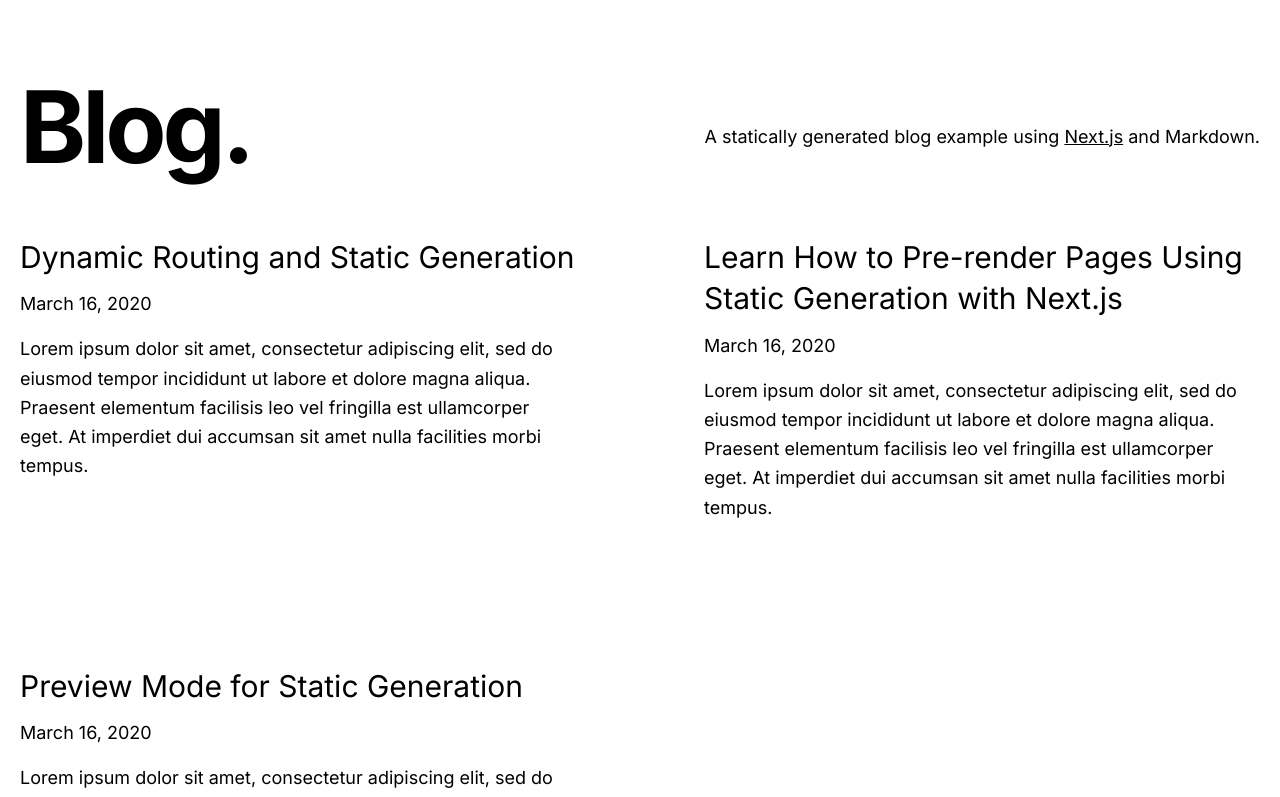
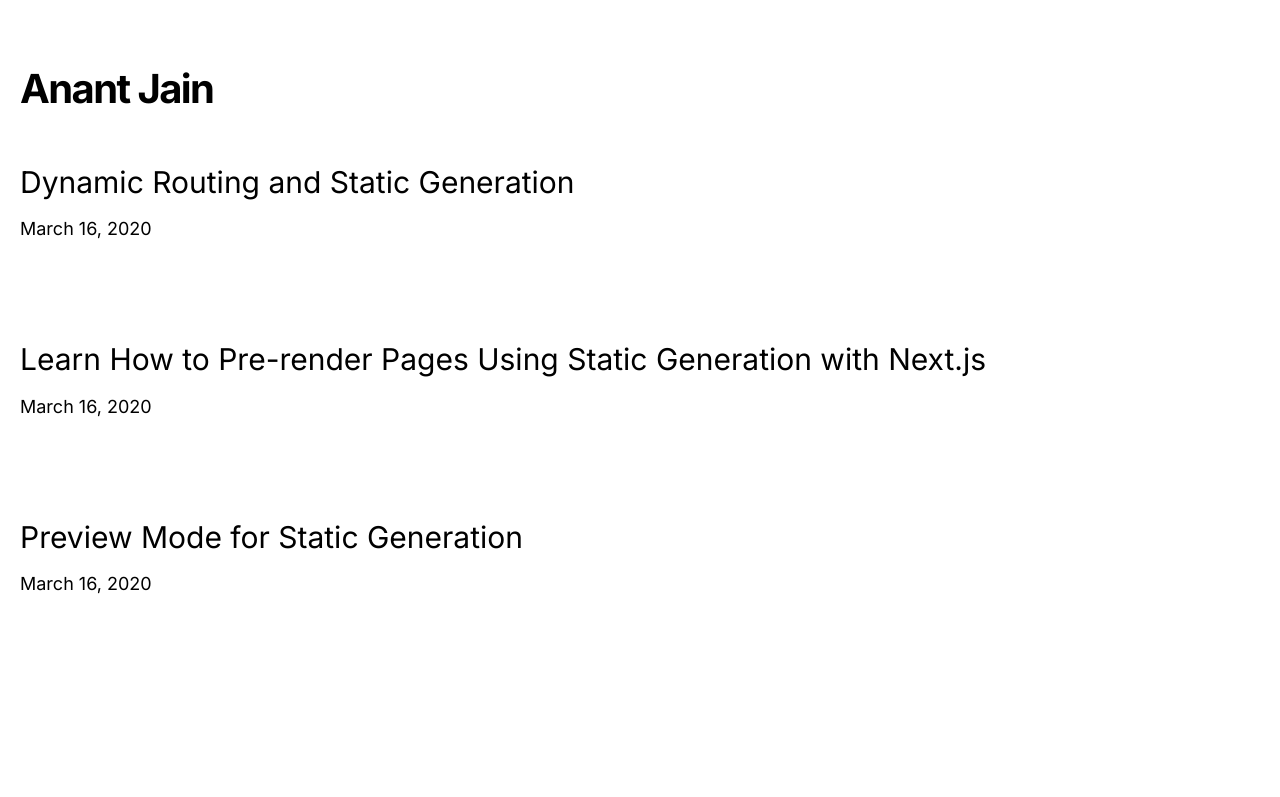
Before and after one commit to anantjain-xyz/anantjain.dev, a Next.js app: page / in a window 1280 px wide. Shown: the top 797 px of the page. Built offline with nearby package versions, Linux system fonts and the light colour scheme.

Commit message:
Clean up PostList

```diff
--- a/src/app/_components/intro.tsx
+++ b/src/app/_components/intro.tsx
@@ -1,21 +1,9 @@
-import { CMS_NAME } from "@/lib/constants";
-
 export function Intro() {
   return (
     <section className="flex-col md:flex-row flex items-center md:justify-between mt-16 mb-16 md:mb-12">
-      <h1 className="text-5xl md:text-8xl font-bold tracking-tighter leading-tight md:pr-8">
-        Blog.
+      <h1 className="text-5xl font-bold tracking-tighter leading-tight md:pr-8">
+        Anant Jain
       </h1>
-      <h4 className="text-center md:text-left text-lg mt-5 md:pl-8">
-        A statically generated blog example using{" "}
-        <a
-          href="https://nextjs.org/"
-          className="underline hover:text-blue-600 duration-200 transition-colors"
-        >
-          Next.js
-        </a>{" "}
-        and {CMS_NAME}.
-      </h4>
     </section>
   );
 }
--- a/src/app/_components/post-list.tsx
+++ b/src/app/_components/post-list.tsx
@@ -8,14 +8,13 @@ type Props = {
 export function PostList({ posts }: Props) {
   return (
     <section>
-      <div className="grid grid-cols-1 md:grid-cols-2 md:gap-x-16 lg:gap-x-32 gap-y-20 md:gap-y-32 mb-32">
+      <div className="grid grid-cols-1 gap-y-20 mb-32">
         {posts.map((post) => (
           <PostPreview
             key={post.slug}
             title={post.title}
             date={post.date}
             slug={post.slug}
-            excerpt={post.excerpt}
           />
         ))}
       </div>
--- a/src/app/_components/post-preview.tsx
+++ b/src/app/_components/post-preview.tsx
@@ -1,16 +1,13 @@
-import { type Author } from "@/interfaces/author";
 import Link from "next/link";
-import CoverImage from "./cover-image";
 import DateFormatter from "./date-formatter";
 
 type Props = {
   title: string;
   date: string;
-  excerpt: string;
   slug: string;
 };
 
-export function PostPreview({ title, date, excerpt, slug }: Props) {
+export function PostPreview({ title, date, slug }: Props) {
   return (
     <div>
       <h3 className="text-3xl mb-3 leading-snug">
@@ -25,7 +22,6 @@ export function PostPreview({ title, date, excerpt, slug }: Props) {
       <div className="text-lg mb-4">
         <DateFormatter dateString={date} />
       </div>
-      <p className="text-lg leading-relaxed mb-4">{excerpt}</p>
     </div>
   );
 }
```
